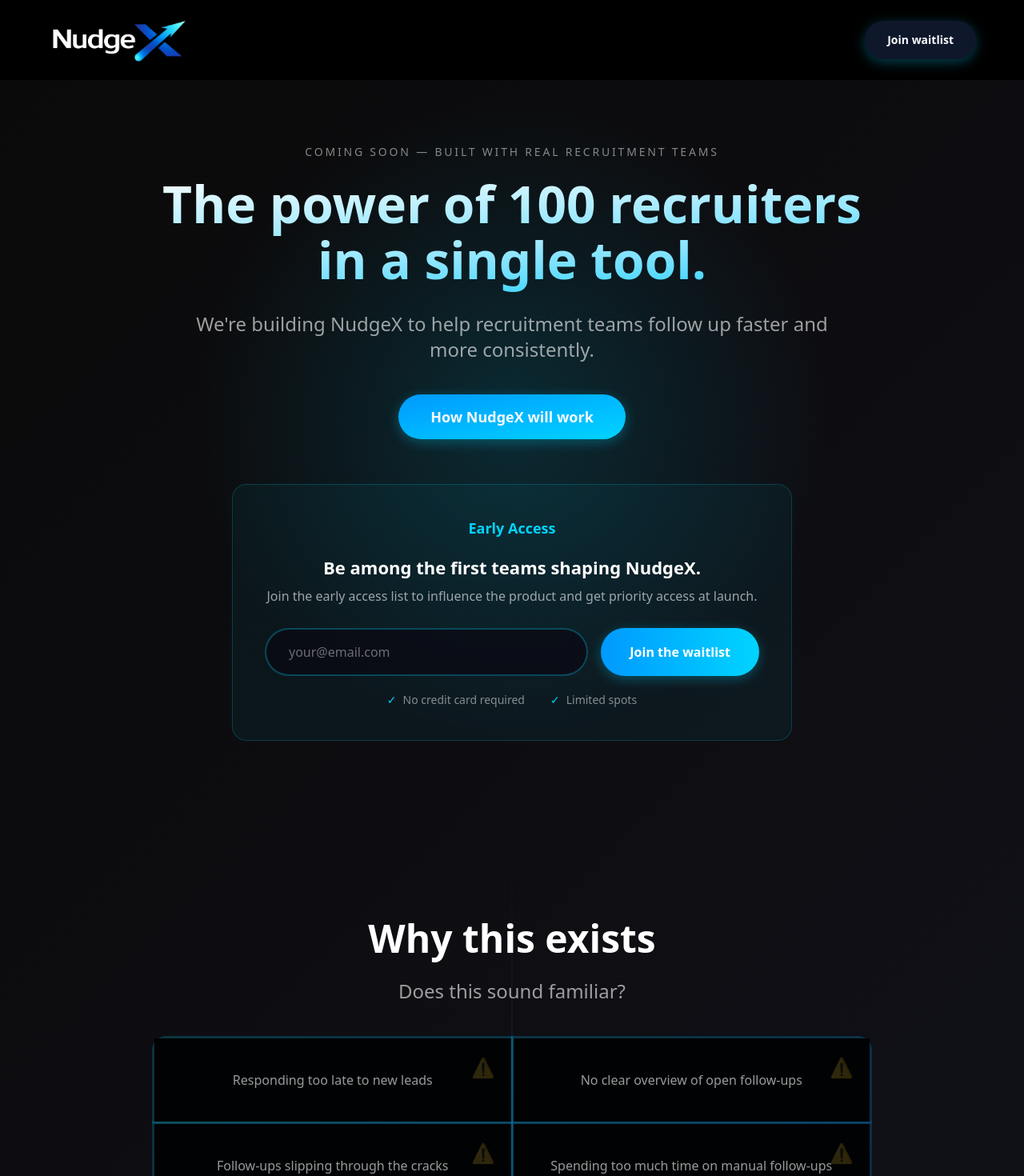
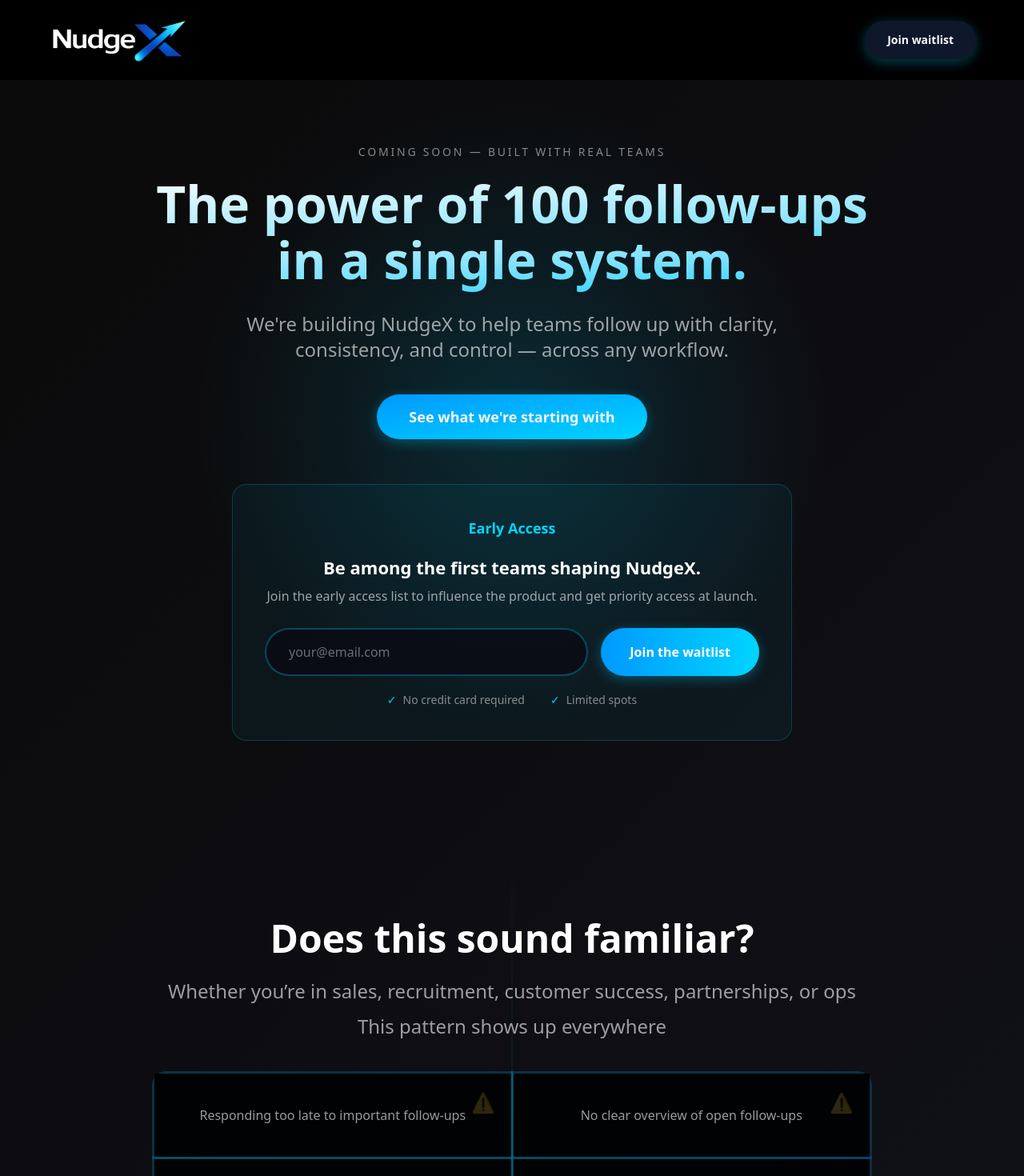
Before and after one commit to Serino2/NudgeX, a Next.js app: page / in a window 1280 px wide. Shown: the top 1470 px of the page at 80% size. Built offline with nearby package versions, Linux system fonts and the light colour scheme.

Commit message:
Content Change + Comments Translated + Hero Fade Out Fix

```diff
--- a/components/marketing/BenefitsSection.tsx
+++ b/components/marketing/BenefitsSection.tsx
@@ -63,7 +63,7 @@
 
                                 <div className="pointer-events-none absolute inset-x-0 top-0 h-1 origin-left scale-x-0 bg-gradient-to-r from-[#00d4ff] to-[#0099ff] transition-transform duration-300 group-hover:scale-x-100" />
 
-                                {/* Hover styling zonder transform-jank */}
+                                {/* Hover styling without transform-jank */}
                                 <div className="pointer-events-none absolute inset-0 opacity-0 transition-opacity duration-300 group-hover:opacity-100 [background:radial-gradient(circle_at_50%_0%,rgba(0,212,255,0.10),transparent_60%)]" />
                             </motion.div>
                         ))}
--- a/components/marketing/FeaturesSection.tsx
+++ b/components/marketing/FeaturesSection.tsx
@@ -7,10 +7,10 @@
 
 const blocks = [
     {
-        title: "Never lose track of stalled leads",
+        title: "Never lose track of stalled threads",
         paragraphs: [
-            "Leads go quiet for many reasons — and they're easy to miss when everything lives across inboxes, CRM views, and spreadsheets.",
-            "NudgeX helps you instantly see which leads need attention, where momentum is slowing down, and what deserves focus right now — so nothing slips through the cracks.",
+            "Threads go quiet for many reasons — and they're easy to miss when everything lives across inboxes, CRM views, and spreadsheets.",
+            "NudgeX helps you instantly see which threads need attention, where momentum is slowing down, and what deserves focus right now — so nothing slips through the cracks.",
         ],
     },
     {
--- a/components/marketing/FinalCTA.tsx
+++ b/components/marketing/FinalCTA.tsx
@@ -12,7 +12,7 @@
 
                 <RevealOnView delay={0.08} y={18}>
                     <p className="mx-auto mb-14 max-w-[700px] text-lg text-white/60">
-                        NudgeX is being built together with teams who deal with follow-ups every day.
+                        NudgeX is being built together with teams who deal with follow-ups on a daily.
                         <br />
                         Early partners help shape what launches — and what comes after.
                     </p>
@@ -27,6 +27,8 @@
                         <h3 className="mb-8 text-2xl font-semibold text-white md:text-[32px]">
                             Join as an early partner
                         </h3>
+
+                        <h2 className="mb-8 text-2xl font-semibold text-white md:text-[26px]">If your team follows up with people, customers, candidates, or partners — we’d love your input.</h2>
 
                         <div className="mx-auto max-w-[520px]">
                             <WaitlistForm source="footer" className="max-w-[500px] mx-auto" />
--- a/components/marketing/Hero.tsx
+++ b/components/marketing/Hero.tsx
@@ -7,20 +7,35 @@
 import RevealOnView from "@/components/marketing/RevealOnView";
 
 export default function Hero() {
-    const heroRef = useRef<HTMLElement | null>(null);
+    // Apply parallax to an inner wrapper (not the whole section)
+    const heroInnerRef = useRef<HTMLDivElement | null>(null);
 
-    // optional: subtle parallax
     useEffect(() => {
-        const el = heroRef.current;
+        const el = heroInnerRef.current;
         if (!el) return;
 
+        const prefersReducedMotion = window.matchMedia(
+            "(prefers-reduced-motion: reduce)"
+        ).matches;
+        const isMobile = window.matchMedia("(max-width: 768px)").matches;
+
+        // On mobile or with reduced motion preference — no parallax/fade
+        if (prefersReducedMotion || isMobile) return;
+
         let raf = 0;
+
         const onScroll = () => {
             cancelAnimationFrame(raf);
             raf = requestAnimationFrame(() => {
                 const scrolled = window.scrollY;
-                el.style.transform = `translateY(${scrolled * 0.18}px)`;
-                el.style.opacity = String(Math.max(0.15, 1 - scrolled / 900));
+
+                // Start effects only after a bit of scrolling
+                const start = 140;
+                const t = Math.max(0, scrolled - start);
+
+                // Gentler movement + slower fade so the hero doesn't disappear quickly
+                el.style.transform = `translateY(${t * 0.08}px)`;
+                el.style.opacity = String(Math.max(0.25, 1 - t / 1600));
             });
         };
 
@@ -36,27 +51,29 @@
     }, []);
 
     return (
-        <section ref={heroRef} className="relative nx-hero-glow pt-[180px] pb-[120px] text-center">
+        <section className="relative nx-hero-glow min-h-screen pt-[180px] pb-[120px] text-center">
+            <div ref={heroInnerRef} className="will-change-transform">
                 <Container className="relative">
                     <RevealOnView delay={0.05} y={14}>
                         <div className="mb-5 text-sm uppercase tracking-[0.2em] text-white/50">
-                        Coming soon — built with real recruitment teams
+                            Coming soon — built with real teams
                         </div>
                     </RevealOnView>
 
                     <RevealOnView delay={0.12} y={28}>
                         <h1 className="mb-7 text-[40px] font-extrabold leading-[1.1] md:text-[64px]">
               <span className="bg-gradient-to-br from-white to-[#00d4ff] bg-clip-text text-transparent">
-              The power of 100 recruiters
+                The power of 100 follow-ups
                 <br />
-              in a single tool.
+                in a single system.
               </span>
                         </h1>
                     </RevealOnView>
 
-                <RevealOnView delay={0.20} y={22}>
+                    <RevealOnView delay={0.2} y={22}>
                         <p className="mx-auto mb-10 max-w-[800px] text-xl text-white/60 md:text-2xl">
-                        We&apos;re building NudgeX to help recruitment teams follow up faster and more consistently.
+                            We&apos;re building NudgeX to help teams follow up with clarity,
+                            consistency, and control — across any workflow.
                         </p>
                     </RevealOnView>
 
@@ -65,7 +82,7 @@
                             className="mb-14 h-12 rounded-full bg-gradient-to-br from-[#0099ff] to-[#00d4ff] px-10 text-base font-semibold shadow-[0_4px_15px_rgba(0,212,255,0.3)] transition hover:-translate-y-0.5 hover:shadow-[0_6px_20px_rgba(0,212,255,0.5)] md:h-14 md:text-lg"
                             asChild
                         >
-                        <a href="#how">How NudgeX will work</a>
+                            <a href="#how">See what we&apos;re starting with</a>
                         </Button>
                     </RevealOnView>
 
@@ -83,7 +100,8 @@
                             </h3>
 
                             <p className="mb-7 text-center text-white/60">
-                            Join the early access list to influence the product and get priority access at launch.
+                                Join the early access list to influence the product and get
+                                priority access at launch.
                             </p>
 
                             <WaitlistForm source="hero" />
@@ -101,6 +119,7 @@
                         </div>
                     </RevealOnView>
                 </Container>
+            </div>
         </section>
     );
 }
--- a/components/marketing/RevealOnView.tsx
+++ b/components/marketing/RevealOnView.tsx
@@ -10,7 +10,7 @@
     y?: number;
     duration?: number;
     once?: boolean;
-    amount?: number;         // 0..1 (hoeveel zichtbaar voordat het triggert)
+    amount?: number;         // 0..1 (how many visible before trigger)
 };
 
 export default function RevealOnView({
@@ -27,7 +27,7 @@
     const inView = useInView(ref, {
         once,
         amount,
-        margin: "0px 0px -100px 0px", // Triggert 100px voordat het in view komt
+        margin: "0px 0px -100px 0px", // Triggers 100px before it appears in view
     });
 
     const transition: Transition = {
--- a/components/marketing/WhySection.tsx
+++ b/components/marketing/WhySection.tsx
@@ -6,7 +6,7 @@
 import { motion } from "framer-motion";
 
 const problems = [
-    "Responding too late to new leads",
+    "Responding too late to important follow-ups",
     "No clear overview of open follow-ups",
     "Follow-ups slipping through the cracks",
     "Spending too much time on manual follow-ups",
@@ -19,11 +19,12 @@
 
             <Container className="relative">
                 <RevealOnView>
-                    <h2 className="mb-6 text-4xl font-bold md:text-[48px]">Why this exists</h2>
+                    <h2 className="mb-6 text-4xl font-bold md:text-[48px]">Does this sound familiar?</h2>
                 </RevealOnView>
 
                 <RevealOnView delay={0.08}>
-                    <p className="mb-10 text-xl text-white/60 md:text-2xl">Does this sound familiar?</p>
+                    <p className="mb-3 text-xl text-white/60 md:text-2xl">Whether you’re in sales, recruitment, customer success, partnerships, or ops </p>
+                    <p className="mb-10 text-xl text-white/60 md:text-2xl">This pattern shows up everywhere</p>
                 </RevealOnView>
 
                 <StaggerOnView stagger={0.06}>
```
Also changed, not shown: app/api/waitlist/route.ts (+3 -36 lines), components/marketing/IntroOverlay.tsx (+8 -4 lines), components/marketing/StrategySection.tsx (+4 -4 lines). Lines whose indentation alone changed are shown as unchanged.
